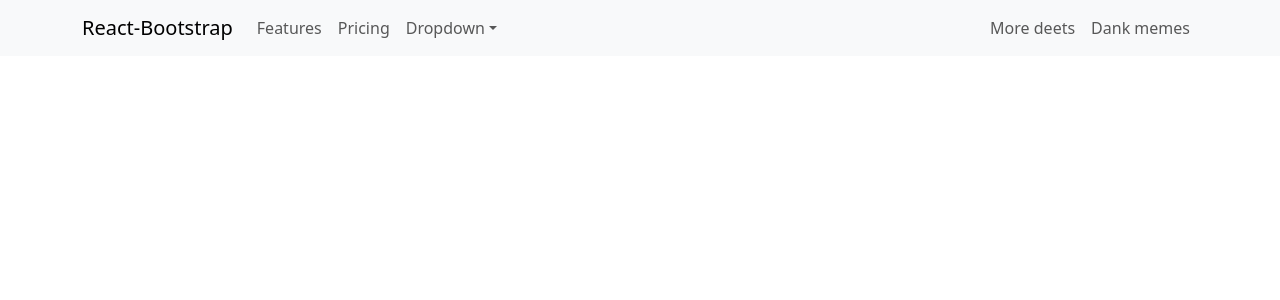
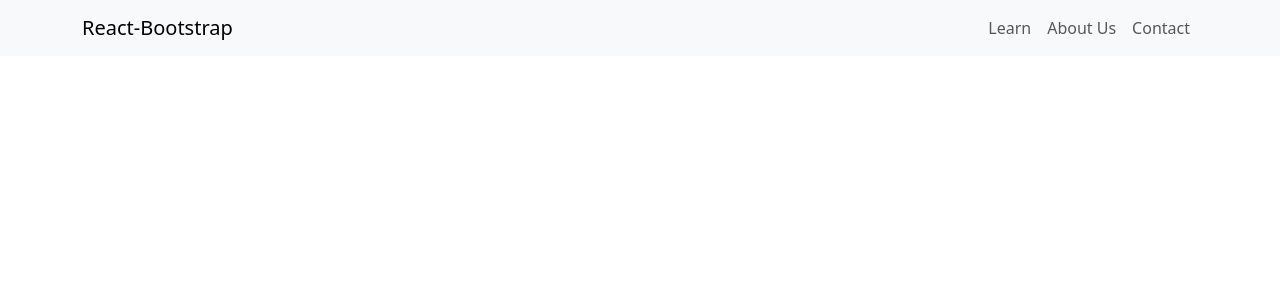
Before and after one commit to ImGodwin/tax-personnel, a React (Create React App) app: page / in a window 1280 px wide. Shown: the top 300 px of the page. Built offline with nearby package versions, Linux system fonts and the light colour scheme; the HTML template or start-up script is replaced by a standard one.

Commit message:
Added Routes

```diff
--- a/package.json
+++ b/package.json
@@ -10,6 +10,7 @@
     "react": "^18.2.0",
     "react-bootstrap": "^2.9.1",
     "react-dom": "^18.2.0",
+    "react-router-dom": "^6.20.1",
     "react-scripts": "5.0.1",
     "web-vitals": "^2.1.4"
   },
--- a/src/App.jsx
+++ b/src/App.jsx
@@ -1,9 +1,19 @@
 import "bootstrap/dist/css/bootstrap.min.css";
 import "./App.css";
 import TopBar from "./Components/TopBar";
+import { BrowserRouter, Route, Routes } from "react-router-dom";
 
 function App() {
-  return <TopBar />;
+  return (
+    <div className="App">
+      <BrowserRouter>
+        <TopBar />
+        <Routes>
+          <Route />
+        </Routes>
+      </BrowserRouter>
+    </div>
+  );
 }
 
 export default App;
--- a/src/Components/TopBar.jsx
+++ b/src/Components/TopBar.jsx
@@ -1,33 +1,30 @@
-import { Container, Nav, NavDropdown, Navbar } from "react-bootstrap";
+import { Container, Nav, Navbar } from "react-bootstrap";
+import { Link, useLocation } from "react-router-dom";
 
-function TopBar() {
+const TopBar = () => {
+  const location = useLocation();
   return (
     <Navbar collapseOnSelect expand="lg" className="bg-body-tertiary">
       <Container>
-        <Navbar.Brand href="#home">React-Bootstrap</Navbar.Brand>
+        <Navbar.Brand href="#home">
+          <Link className={`nav-link ${location.pathname === "/" && "active"}`} to="/">
+            React-Bootstrap
+          </Link>
+        </Navbar.Brand>
         <Navbar.Toggle aria-controls="responsive-navbar-nav" />
         <Navbar.Collapse id="responsive-navbar-nav">
-          <Nav className="me-auto">
-            <Nav.Link href="#features">Features</Nav.Link>
-            <Nav.Link href="#pricing">Pricing</Nav.Link>
-            <NavDropdown title="Dropdown" id="collapsible-nav-dropdown">
-              <NavDropdown.Item href="#action/3.1">Action</NavDropdown.Item>
-              <NavDropdown.Item href="#action/3.2">Another action</NavDropdown.Item>
-              <NavDropdown.Item href="#action/3.3">Something</NavDropdown.Item>
-              <NavDropdown.Divider />
-              <NavDropdown.Item href="#action/3.4">Separated link</NavDropdown.Item>
-            </NavDropdown>
-          </Nav>
+          <Nav className="me-auto"></Nav>
           <Nav>
-            <Nav.Link href="#deets">More deets</Nav.Link>
+            <Nav.Link href="#deets">Learn</Nav.Link>
+            <Nav.Link href="#deets">About Us</Nav.Link>
             <Nav.Link eventKey={2} href="#memes">
-              Dank memes
+              Contact
             </Nav.Link>
           </Nav>
         </Navbar.Collapse>
       </Container>
     </Navbar>
   );
-}
+};
 
 export default TopBar;
```
Also changed, not shown: 1 other file (tests, documents, lock files or other folders).
